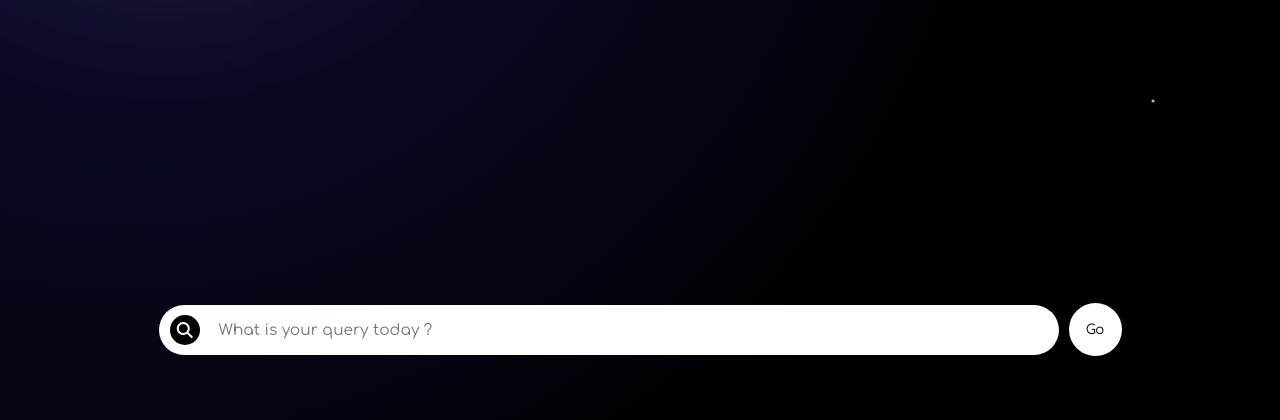
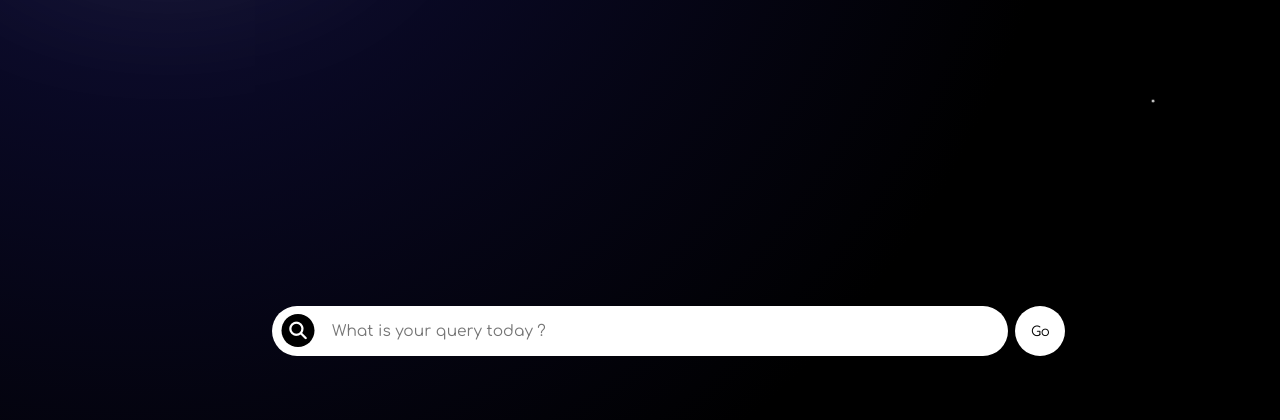
Before and after one commit to NVSSADVIK/ProjGen, a Django app: page / in a window 1280 px wide. Shown: the part 380-800 px from the top of the page. Run offline with Django 5.2, Linux system fonts and the light colour scheme; some libraries are stand-ins or nearby versions.

Commit message:
Modified FrontEnd to Fix a Bug on Scaling

```diff
--- a/BackEnd/aibe/myapp/static/myapp/style.css
+++ b/BackEnd/aibe/myapp/static/myapp/style.css
@@ -34,11 +34,20 @@ body {
     justify-content: center;
     position: absolute;
     bottom: 8vh;
-    width: 100%;
+    width: 100vh;
     padding: 0 2rem;
+    left: 50vw;
+    transform: translateX(-50%);
 }
 
-.text-box .tec {
+.text-box .search-wrapper {
+    position: relative;
+    width: 100%;
+    top: 0%;
+
+}
+
+.text-box .search-wrapper .tec {
     height: 50px;
     width: 100%;
     min-width: 300px;
@@ -51,9 +60,12 @@ body {
     margin-right: 10px;
 }
 
-.text-box .bt {
-    height: 53px;
-    width: 53px;
+.text-box .search-wrapper .bt {
+    position: absolute;
+    top: 0%;
+    left: 101%;
+    height: 50px;
+    width: 50px;
     border: none;
     border-radius: 40px;
     font-family: "Comfortaa", sans-serif;
@@ -61,8 +73,10 @@ body {
     background-color: white
 }
 
-.text-box .bt:hover {
-    border: 3px solid rgb(22, 21, 21);
+.text-box .search-wrapper .bt:hover {
+    border: 3px solid black;
+    transition: border 0.1s ease;
+
 }
 
 .wrapper .welcome {
@@ -77,7 +91,9 @@ body {
     text-align: center;
 }
 
+
 .text-box .fa-solid.fa-magnifying-glass {
+    position: absolute;
     background-color: black;
     color: white;
     border-radius: 50%;
@@ -86,11 +102,13 @@ body {
     display: flex;
     align-items: center;
     justify-content: center;
-    position: absolute;
-    left: calc(50% - 120px - 350.3px);
-    top: 50%;
+    left: 1.5%;
+    top: 52%;
     transform: translateY(-50%);
     font-size: 16px;
+    z-index: 1;
+    scale: 1.1;
+
 }
 
 .moon {
@@ -149,9 +167,11 @@ body {
         min-width: 250px; /* Slightly smaller min-width for mobile */
     }
 
+    /*
     .text-box .fa-solid.fa-magnifying-glass {
-        left: calc(50% - 125px - 30px); /* Adjust for smaller input */
+        left: calc(50% - 125px - 30px); /* Adjust for smaller input
     }
+    */
 
     .wrapper h1 {
         top: 20%; /* Move closer to moon on smaller screens */
@@ -165,7 +185,12 @@ body {
         height: 8vh;
     }
 }
-
+@media (max-width: 500px) {
+  .text-box {
+    width: 80%;
+    font-size: 0.9rem;
+  }
+}
 
 .chat-container {
   position: absolute;
--- a/BackEnd/aibe/myapp/templates/myapp/index.html
+++ b/BackEnd/aibe/myapp/templates/myapp/index.html
@@ -48,10 +48,12 @@
 
     <!-- Input Form -->
     <form method="POST" action="" class="text-box">
-      {% csrf_token %}
-      <i class="fa-solid fa-magnifying-glass"></i>
-      <input type="text" name="query" class="tec" placeholder="What is your query today ?" required>
-      <input type="submit" class="bt" value="Go">
+        {% csrf_token %}
+        <div class="search-wrapper">
+            <i class="fa-solid fa-magnifying-glass"></i>
+            <input type="text" name="query" class="tec" placeholder="What is your query today ?" required>
+            <input type="submit" class="bt" value="Go">
+        </div>
     </form>
   </div>
 
```
